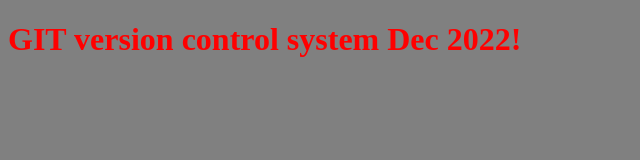
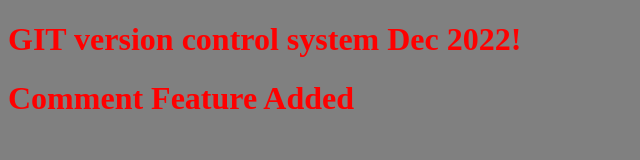
Before and after one commit to Jamil07316/learning-git_Dec-2022, a plain HTML site: page index.html in a window 1280 px wide. Shown: the whole page, without its empty margins (0-640 px from the left). Drawn offline with Linux system fonts and the light colour scheme.

Commit message:
Added new Feature

```diff
--- a/index.html
+++ b/index.html
@@ -9,6 +9,7 @@
   </head>
   <body>
     <h1>GIT version control system Dec 2022!</h1>
+    <h1>Comment Feature Added</h1>
 
     <script src="main.js"></script>
   </body>
--- a/main.js
+++ b/main.js
@@ -1,2 +1,4 @@
 console.log("connected!");
 console.log("after GitHub push");
+
+console.log("adding comment feature");
```
